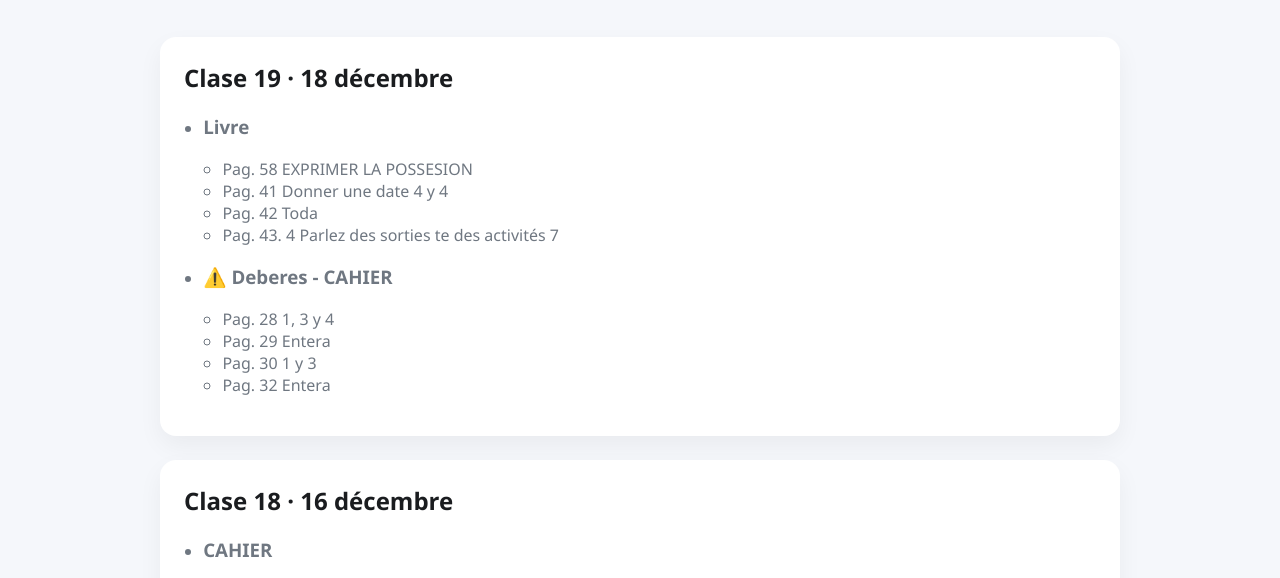
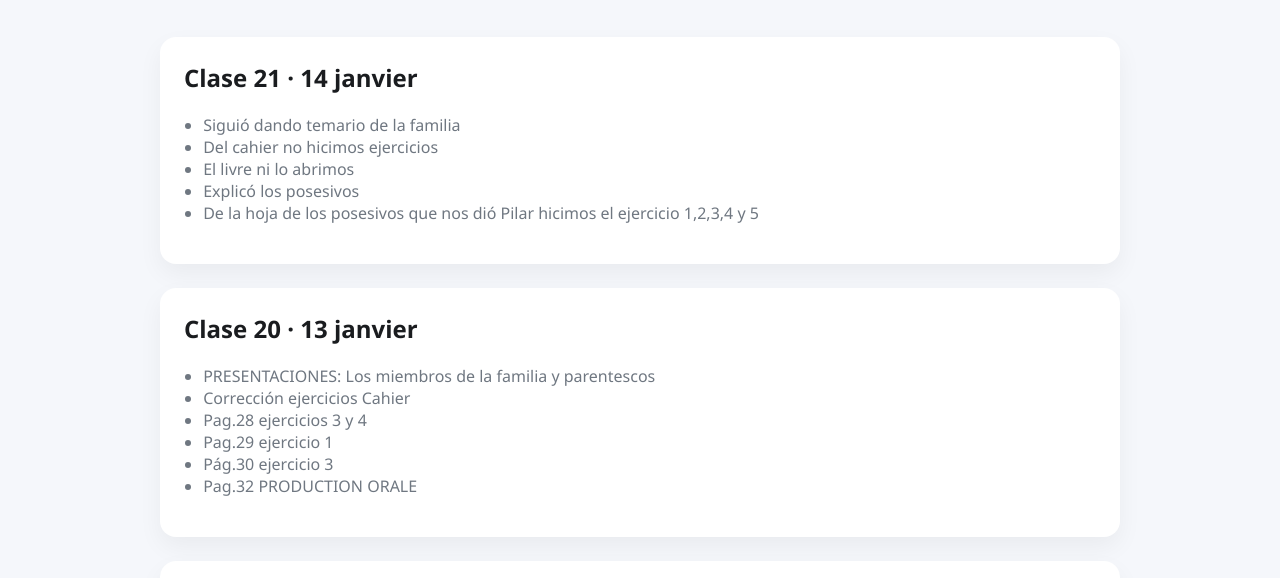
Before and after one commit to cleydyr/frances-eoi-2025-m, a website: page resumen-de-clases.html in a window 1280 px wide. Shown: the part 194-772 px from the top of the page. Drawn offline with Linux system fonts and the light colour scheme.

Commit message:
more summaries

```diff
--- a/resumen-de-clases.html
+++ b/resumen-de-clases.html
@@ -16,6 +16,27 @@
     </header>
 
     <section class="summaries" id="summary-list">
+      <article class="summary-card">
+        <h2>Clase 21 · 14 janvier</h2>
+        <ul>
+          <li>Siguió dando temario de la familia</li>
+          <li>Del cahier no hicimos ejercicios</li>
+          <li>El livre ni lo abrimos</li>
+          <li>Explicó los posesivos</li>
+          <li>De la hoja de los posesivos que nos dió Pilar hicimos el ejercicio 1,2,3,4 y 5</li>
+        </ul>
+      </article>
+      <article class="summary-card">
+        <h2>Clase 20 · 13 janvier</h2>
+        <ul>
+          <li>PRESENTACIONES: Los miembros de la familia y parentescos</li>
+          <li>Corrección ejercicios Cahier</li>
+          <li>Pag.28 ejercicios 3 y 4</li>
+          <li>Pag.29 ejercicio 1</li>
+          <li>Pág.30 ejercicio 3</li>
+          <li>Pag.32 PRODUCTION ORALE</li>
+        </ul>
+      </article>
       <article class="summary-card">
         <h2>Clase 19 · 18 décembre</h2>
         <ul>
```
